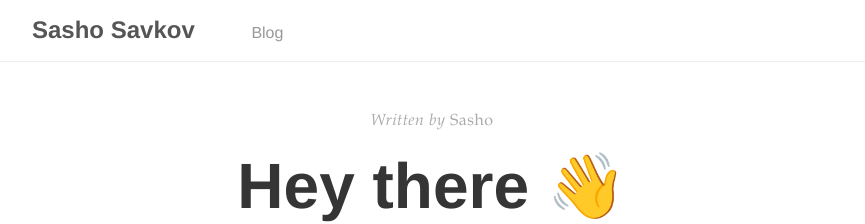
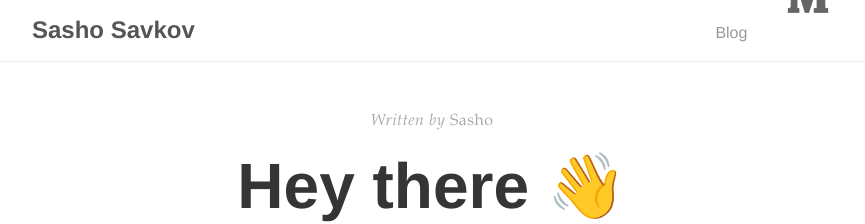
Before and after one commit to savkov/savkov.github.io, a Jekyll site: the page built from index.html, in a window 1280 px wide. Shown: the top 224 px of the page, without its empty margins (208-1073 px from the left). Built offline with Jekyll 4.4.1, drawn with Linux system fonts in a browser that asks for light colours; the list of posts is cut into pages by our own code.

Commit message:
new logo

```diff
--- a/_layouts/default.html
+++ b/_layouts/default.html
@@ -11,7 +11,7 @@
         </a>
         <ul>
           <li><a href="{{ '/posts' | prepend: site.baseurl }}">Blog</a></li>
-	  <li><a href="https://medium.com/@savkov"><img src="assets/medium-logo.png"/></a></li>
+	  <li><a href="https://medium.com/@savkov"><img src="/assets/medium-logo.png"></img></a></li>
         </ul>
       </div>
     </nav>
```
Also changed, not shown: assets/medium-logo.png.
